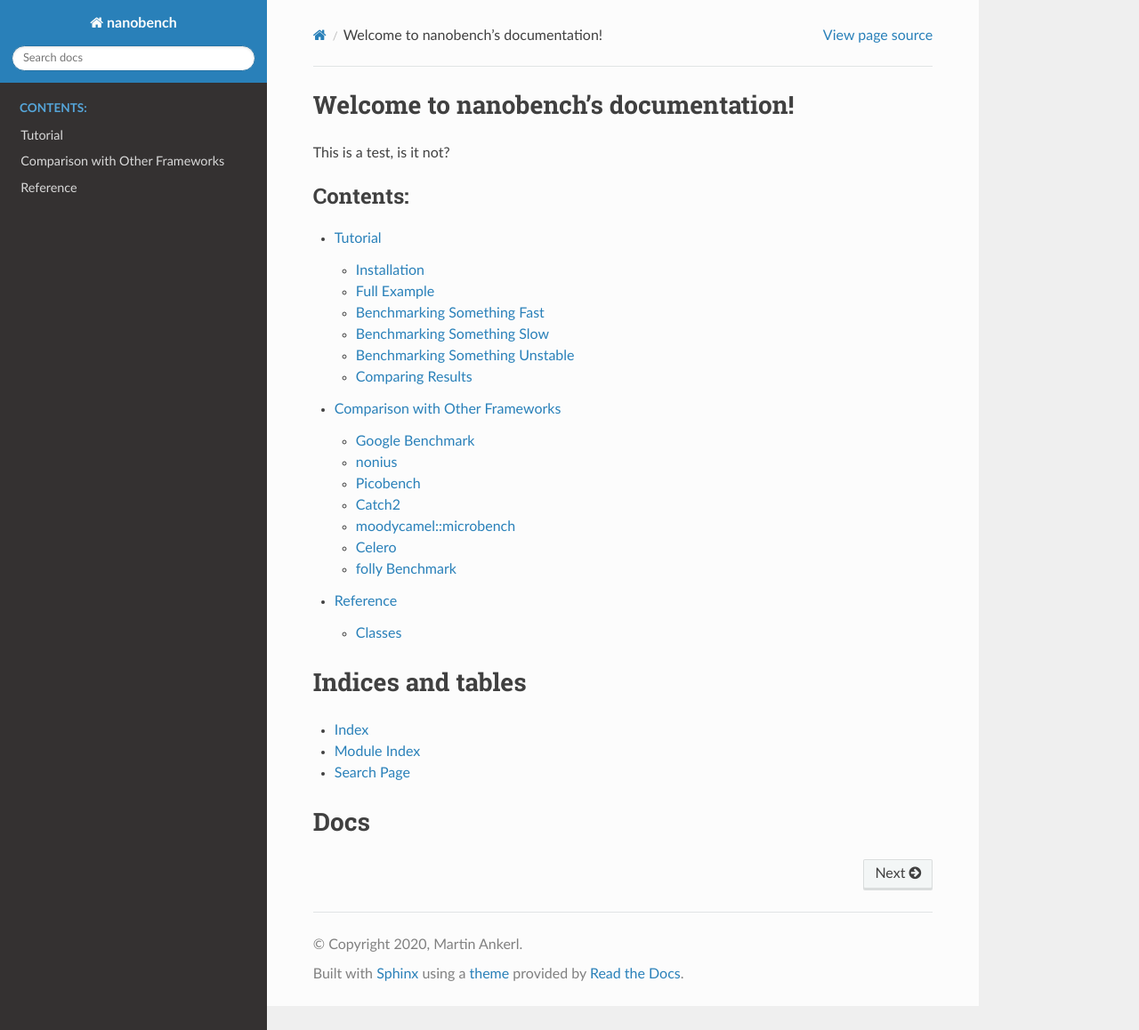
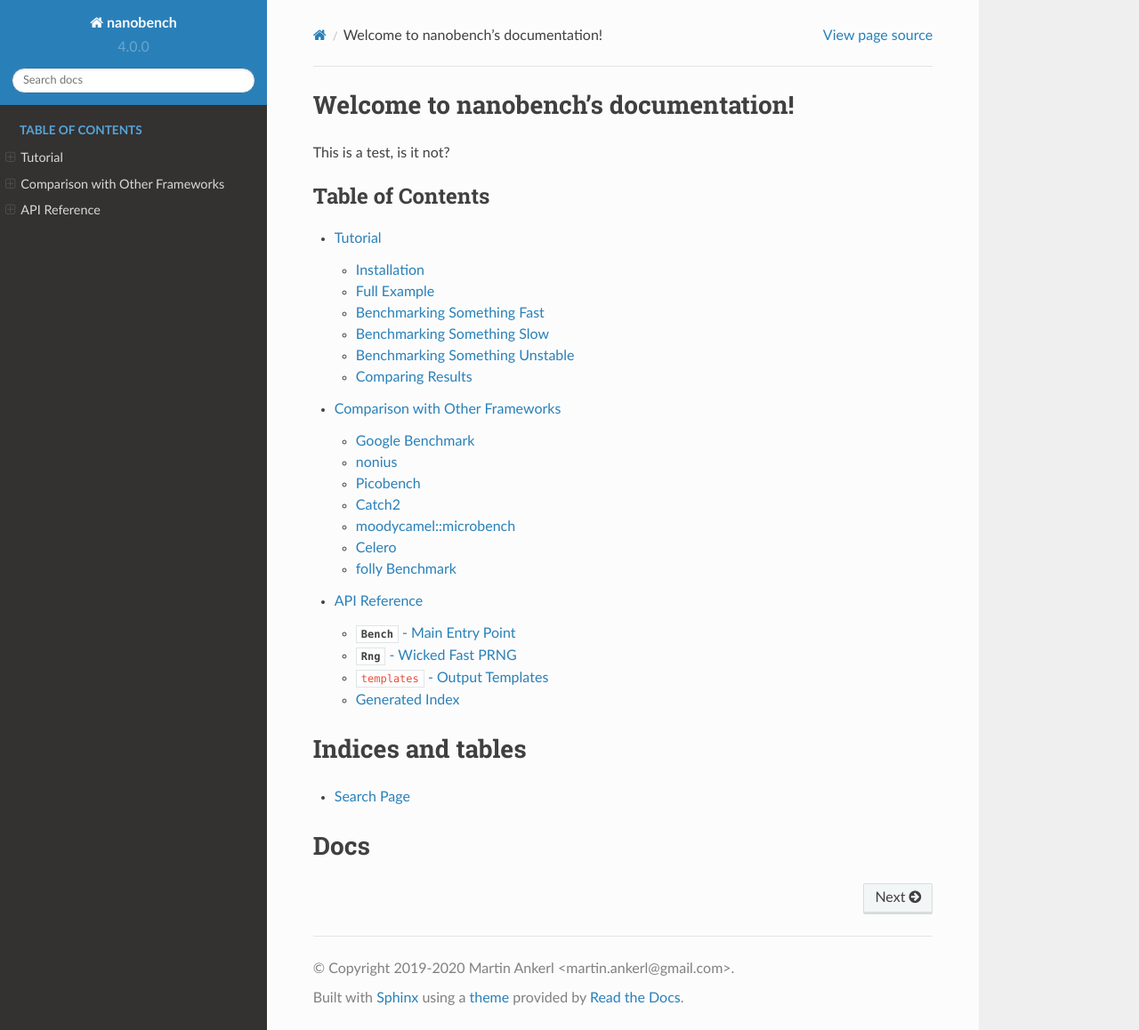
Before and after one commit to martinus/nanobench, a Sphinx documentation site: the page built from docs/index.rst, in a window 1280 px wide and 1158 px high. Shown: the whole window at 89% size. Built offline with Sphinx 7.4.7 and the Read the Docs theme 2.0.0, drawn with Linux system fonts in a browser that asks for light colours.

Commit message:
documentation

```diff
--- a/docs/comparison.rst
+++ b/docs/comparison.rst
@@ -423,6 +423,7 @@ Results
     10.0188 sec sleep 10ms
     0.000936755 sec random fluctuations
 
+
 ------
 Celero
 ------
--- a/docs/conf.py
+++ b/docs/conf.py
@@ -18,19 +18,16 @@
 # -- Project information -----------------------------------------------------
 
 project = 'nanobench'
-copyright = '2020, Martin Ankerl'
+copyright = '2019-2020 Martin Ankerl <martin.ankerl@gmail.com>'
 author = 'Martin Ankerl'
-
-# The full version, including alpha/beta/rc tags
-release = '4.0.0'
-
+version = '4.0.0'
 
 # -- General configuration ---------------------------------------------------
 
 # Add any Sphinx extension module names here, as strings. They can be
 # extensions coming with Sphinx (named 'sphinx.ext.*') or your custom
 # ones.
-extensions = [ "breathe" ]
+extensions = [ "breathe", "sphinx.ext.mathjax" ]
 breathe_projects = { "nanobench": "./_build/doxygen/xml" }
 breathe_default_project = "nanobench"
 
@@ -50,6 +47,14 @@ exclude_patterns = ['_build', 'Thumbs.db', '.DS_Store']
 #
 html_theme = 'sphinx_rtd_theme'
 
+# see https://sphinx-rtd-theme.readthedocs.io/en/stable/configuring.html
+html_theme_options = {
+    'display_version': True,
+    'sticky_navigation': True,
+        'collapse_navigation': False,
+        'navigation_depth': 4,
+}
+
 # Add any paths that contain custom static files (such as style sheets) here,
 # relative to this directory. They are copied after the builtin static files,
 # so a file named "default.css" will overwrite the builtin "default.css".
--- a/docs/index.rst
+++ b/docs/index.rst
@@ -10,17 +10,17 @@ This is a test, is it not?
 
 .. toctree::
    :maxdepth: 2
-   :caption: Contents:
+   :caption: Table of Contents
+   :name: mastertoc
 
    tutorial
    comparison
    reference
 
+
 Indices and tables
 ==================
 
-* :ref:`genindex`
-* :ref:`modindex`
 * :ref:`search`
 
 Docs
--- a/docs/reference.rst
+++ b/docs/reference.rst
@@ -1,16 +1,50 @@
-=========
-Reference
-=========
+=============
+API Reference
+=============
 
-Classes
--------
+.. How to link: https://breathe.readthedocs.io/en/latest/domains.html
+   E.g. :cpp:class:`ankerl::nanobench::Bench`
 
-Internal links, like `example asdf`_. Let's link to `cpp ankerl::nanobench::Bench`_.
+.. doxygenfunction:: ankerl::nanobench::doNotOptimizeAway()
 
-.. _`example asdf`:
+.. doxygenfunction:: ankerl::nanobench::doNotOptimizeAway2()
 
-This is the link.
 
+----------------------------------------------------------------
+:cpp:class:`Bench <ankerl::nanobench::Bench>` - Main Entry Point
+----------------------------------------------------------------
 
 .. doxygenclass:: ankerl::nanobench::Bench
     :members:
+
+
+------------------------------------------------------------
+:cpp:class:`Rng <ankerl::nanobench::Rng>` - Wicked Fast PRNG
+------------------------------------------------------------
+
+.. doxygenclass:: ankerl::nanobench::Rng
+    :members:
+
+
+
+.. doxygenclass:: ankerl::nanobench::Result
+    :members:
+
+
+--------------------------------
+``templates`` - Output Templates
+--------------------------------
+
+
+.. doxygenfunction:: ankerl::nanobench::templates::csv
+
+.. doxygenfunction:: ankerl::nanobench::templates::htmlBoxplot
+
+.. doxygenfunction:: ankerl::nanobench::templates::json
+
+
+---------------
+Generated Index
+---------------
+
+Index for the nanobench API: :ref:`genindex`.
```
Also changed, not shown: docs/reference.md (+1 -44 lines), docs/tutorial.rst (+7 -0 lines), 1 other file.
